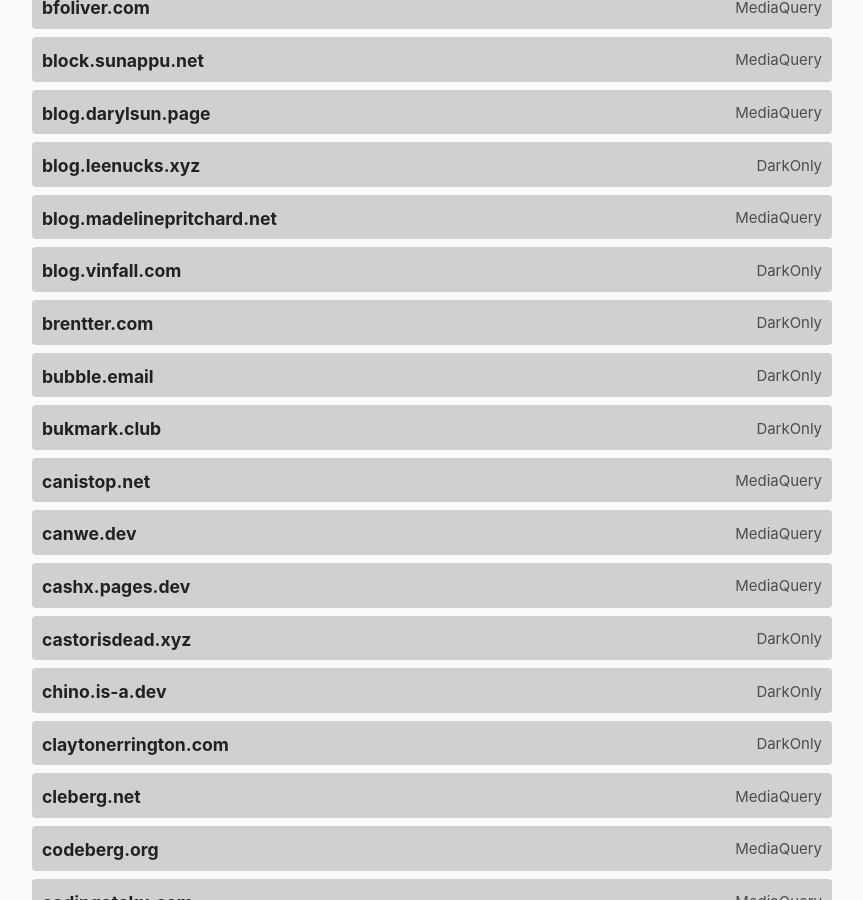
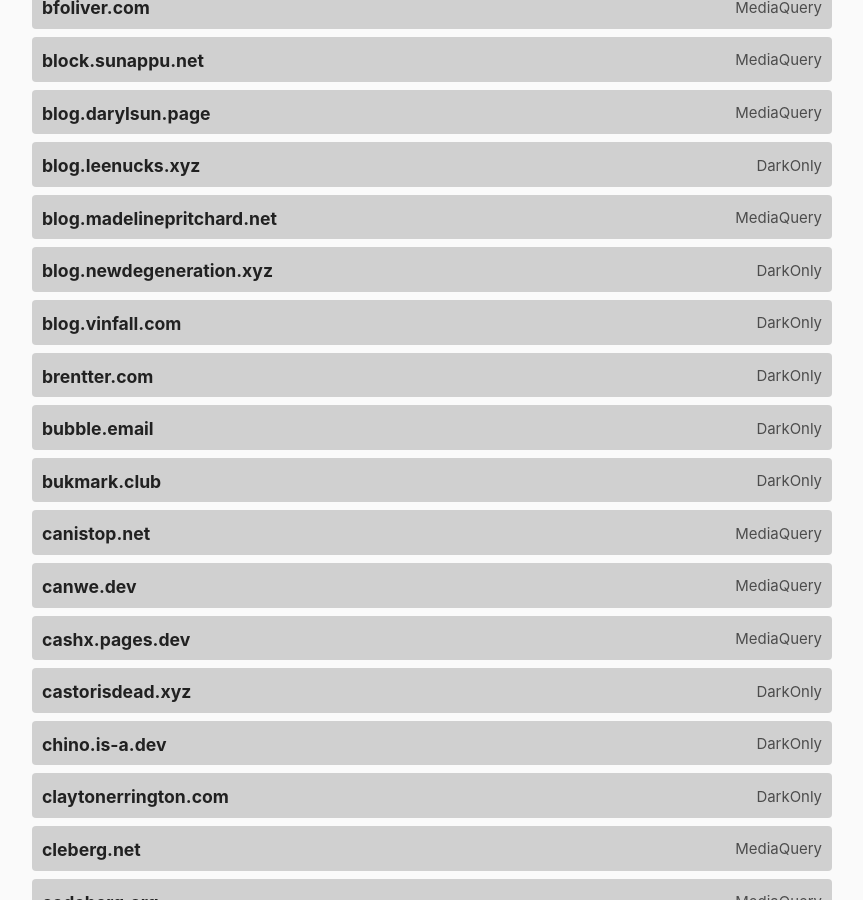
Before and after one commit to katherinek727/darktheme.club, a Jekyll site: the page built from index.md, in a window 1280 px wide and 900 px high, scrolled down 1322 px. Shown: the whole window, without its empty margins (208-1071 px from the left). Built offline with Jekyll 4.4.1, drawn with Linux system fonts in a browser that asks for light colours.

Commit message:
Update sites.yml
Please add my blog to the club

```diff
--- a/_data/sites.yml
+++ b/_data/sites.yml
@@ -652,3 +652,8 @@
   url: https://zwbetz.com/
   method: javascript
   last_checked: 2024-02-27
+
+- domain: blog.newdegeneration.xyz
+  url: https://blog.newdegeneration.xyz/
+  method: darkonly
+  last_checked: 2022-11-27
```
